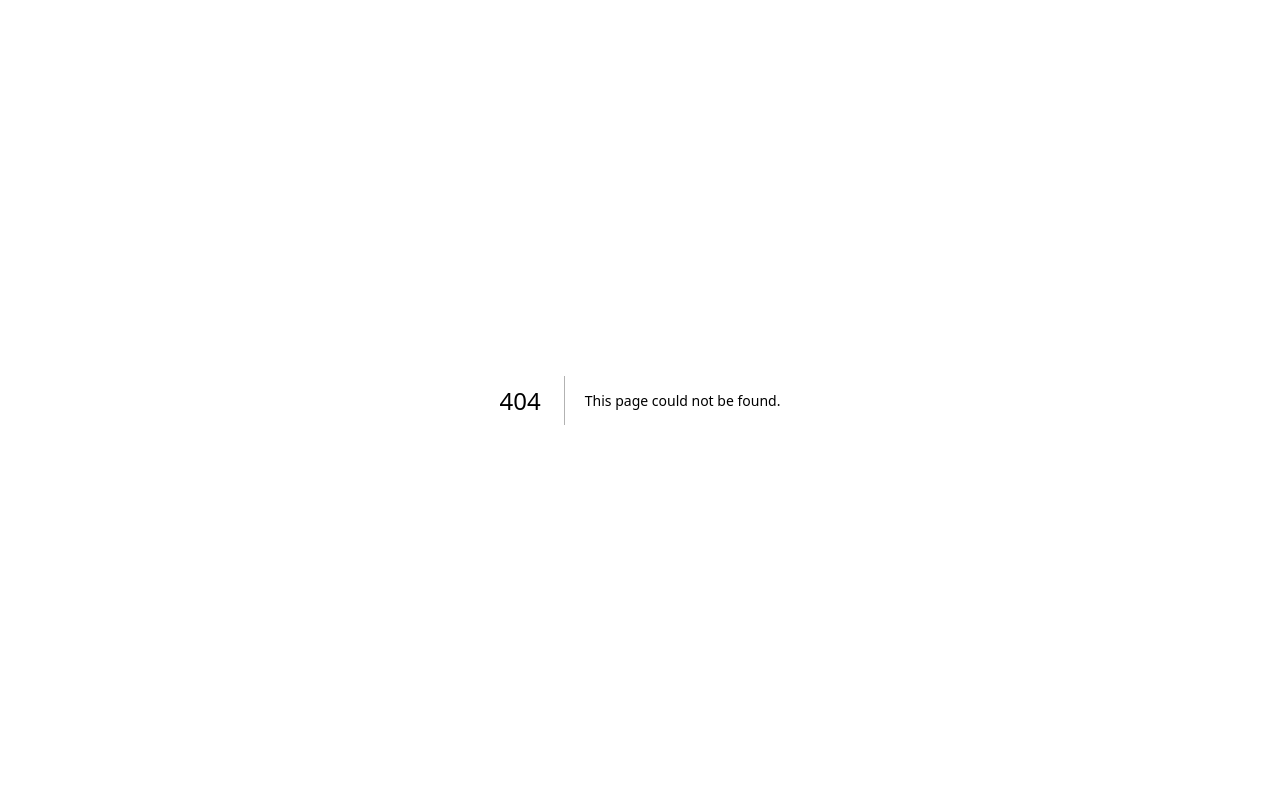
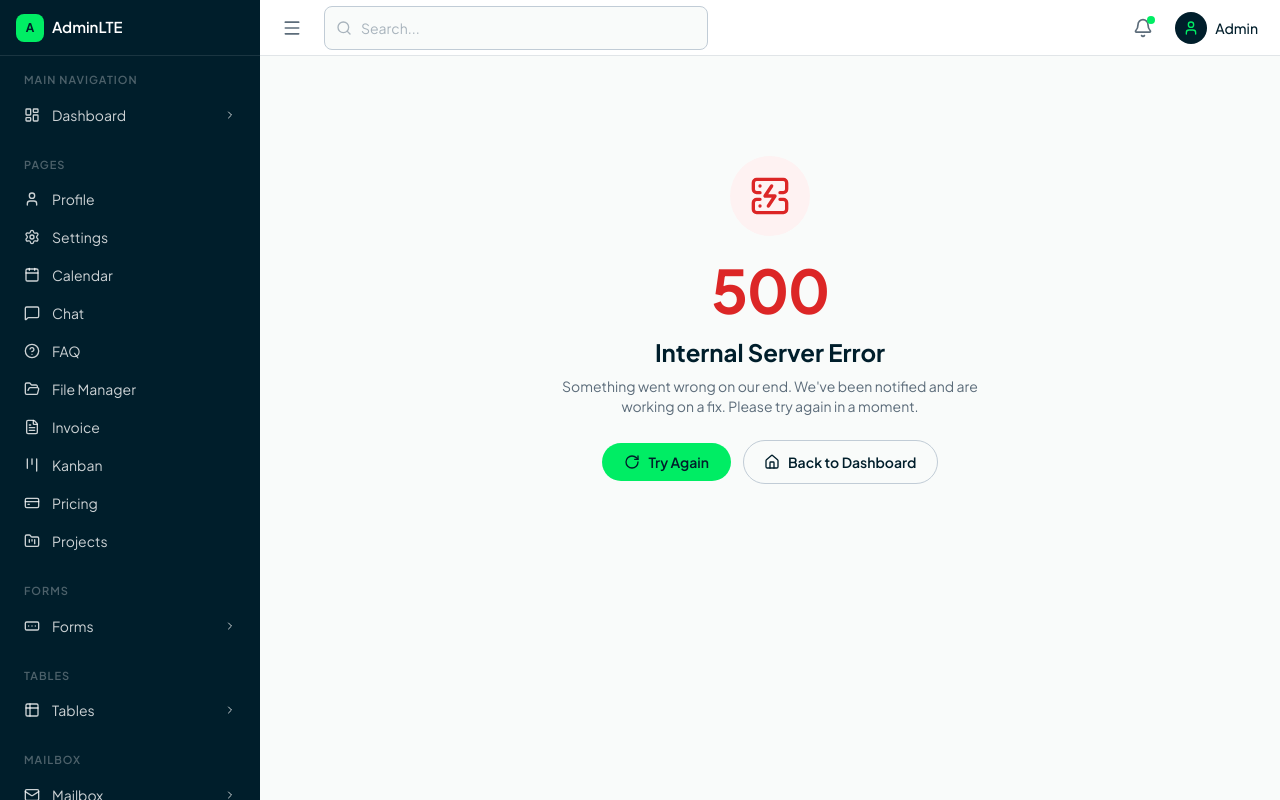
Before and after one commit to mvahidsm7/adminlte-x-mongodb, a Next.js app: page /error/500 in a window 1280 px wide. Before the commit this address had no page. Built offline with nearby package versions, Linux system fonts and the light colour scheme.

Commit message:
feat: add 500 error showcase page

```diff
--- /dev/null
+++ b/src/app/(main)/error/500/page.tsx
@@ -0,0 +1,32 @@
+'use client'
+import Link from 'next/link'
+import { ServerCrash, RotateCw, Home } from 'lucide-react'
+import Button from '@/components/ui/Button'
+
+export default function ServerErrorShowcasePage() {
+  return (
+    <div className="flex flex-col items-center justify-center min-h-[60vh] text-center px-4">
+      <div className="w-20 h-20 rounded-full bg-red-50 flex items-center justify-center mb-6">
+        <ServerCrash className="w-10 h-10 text-red-600" />
+      </div>
+      <p className="text-6xl font-bold text-red-600 tracking-tight">500</p>
+      <h1 className="text-2xl font-bold text-ink mt-4">Internal Server Error</h1>
+      <p className="text-sm text-steel mt-2 max-w-md">
+        Something went wrong on our end. We&apos;ve been notified and are working on a fix. Please try again in a moment.
+      </p>
+      <div className="flex items-center gap-3 mt-6">
+        <Button variant="primary" onClick={() => window.location.reload()}>
+          <RotateCw className="w-4 h-4 mr-2" />
+          Try Again
+        </Button>
+        <Link
+          href="/"
+          className="inline-flex items-center gap-2 h-11 px-5 rounded-full border border-hairline-strong text-ink text-sm font-semibold hover:bg-surface transition-colors"
+        >
+          <Home className="w-4 h-4" />
+          Back to Dashboard
+        </Link>
+      </div>
+    </div>
+  )
+}
```
Also changed, not shown: 1 other file (tests, documents, lock files or other folders).
